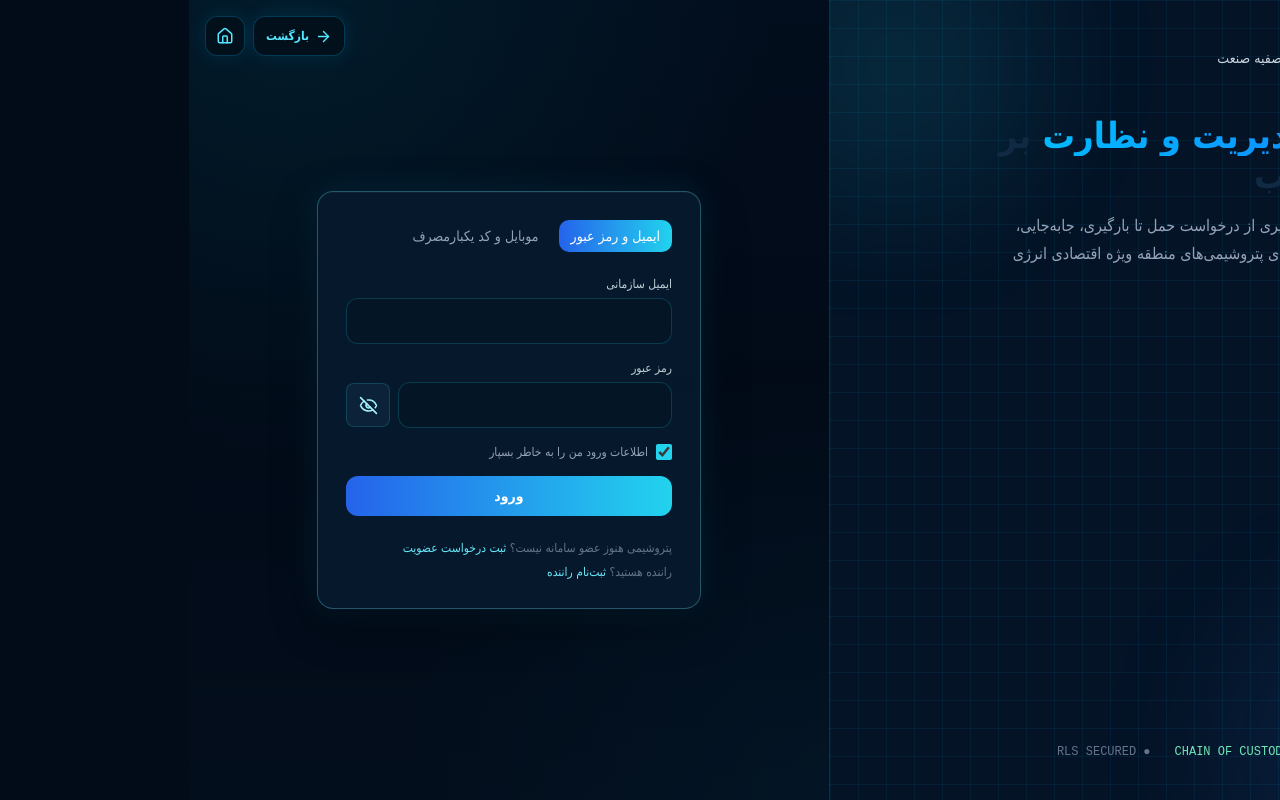
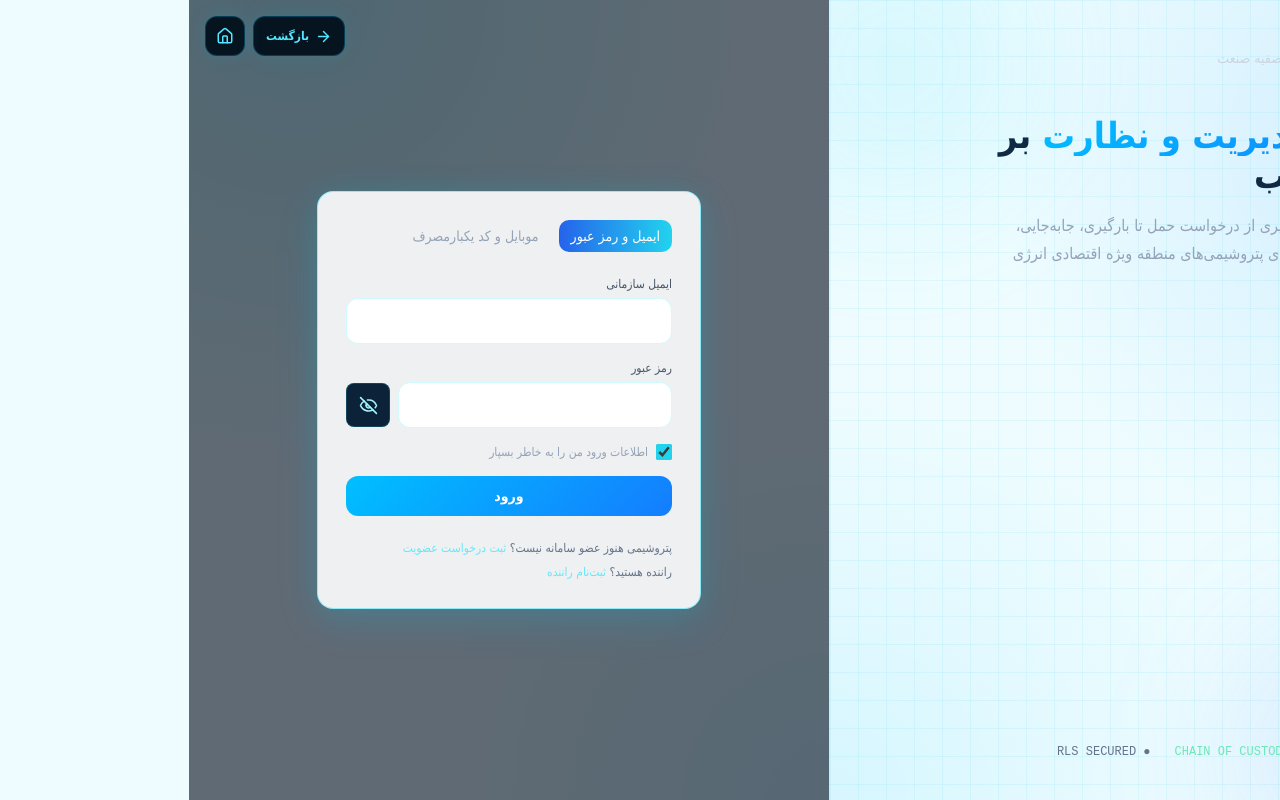
Before and after one commit to javad136999/transport, a Next.js app: page /login in a window 1280 px wide. Built offline with nearby package versions, Linux system fonts and the light colour scheme; no server answers; a small style sheet from the web is missing.

Commit message:
Restore light turquoise theme

```diff
--- a/src/app/globals.css
+++ b/src/app/globals.css
@@ -7,80 +7,77 @@
 :root {
   --font-vazir: "Vazirmatn", Tahoma, sans-serif;
   --font-mono: "JetBrains Mono", "Courier New", monospace;
-  color-scheme: dark;
+  color-scheme: light;
 }
 
-html { direction: rtl; background: #020b18; }
+html { direction: rtl; background: #eefcff; }
 body {
   @apply bg-base text-ink font-vazir antialiased;
   min-height: 100dvh;
   overflow-x: hidden;
-  background-color: #020b18;
+  background-color: #eefcff;
   background-image:
-    radial-gradient(circle at 8% 0%, rgba(0, 238, 255, .16), transparent 34%),
-    radial-gradient(circle at 95% 18%, rgba(0, 119, 255, .15), transparent 30%),
-    radial-gradient(circle at 50% 100%, rgba(0, 191, 255, .10), transparent 42%),
-    linear-gradient(180deg, #031225 0%, #020b18 48%, #041322 100%);
+    radial-gradient(circle at 8% 0%, rgba(0, 205, 220, .18), transparent 34%),
+    radial-gradient(circle at 95% 18%, rgba(0, 140, 255, .12), transparent 30%),
+    radial-gradient(circle at 50% 100%, rgba(0, 191, 255, .10), transparent 40%);
   background-attachment: fixed;
 }
 
-::selection { @apply bg-brand/30 text-white; }
+::selection { @apply bg-brand/25; }
 
 .grid-backdrop {
-  background-color: #041326;
-  background-image: linear-gradient(rgba(0, 191, 255, .065) 1px, transparent 1px), linear-gradient(90deg, rgba(0, 191, 255, .065) 1px, transparent 1px);
+  background-image: linear-gradient(rgba(0, 188, 212, .07) 1px, transparent 1px), linear-gradient(90deg, rgba(0, 188, 212, .07) 1px, transparent 1px);
   background-size: 28px 28px;
 }
 
 .panel {
-  @apply bg-[#071a2e]/90 border border-cyan-400/20 rounded-2xl;
-  box-shadow: 0 10px 35px rgba(0, 0, 0, .28), 0 0 24px rgba(0, 191, 255, .06);
-  backdrop-filter: blur(16px);
+  @apply bg-white/90 border border-cyan-100 rounded-2xl;
+  box-shadow: 0 10px 35px rgba(0, 130, 170, .10);
+  backdrop-filter: blur(12px);
 }
 .panel-glow {
-  @apply bg-[#071a2e]/90 border border-cyan-300/30 rounded-2xl shadow-glow-cyan;
-  box-shadow: 0 14px 45px rgba(0, 0, 0, .34), 0 0 32px rgba(0, 191, 255, .12), inset 0 1px 0 rgba(255,255,255,.035);
-  backdrop-filter: blur(18px);
+  @apply bg-white/90 border border-cyan-300/70 rounded-2xl shadow-glow-cyan;
+  box-shadow: 0 12px 40px rgba(0, 191, 255, .16), 0 0 25px rgba(0, 220, 220, .10);
 }
 
-.kpi-value { @apply font-mono text-2xl tracking-tight text-white; }
-.data-table th { @apply text-cyan-100/75 text-xs font-medium text-right py-2 px-3 border-b border-cyan-400/15; }
-.data-table td { @apply text-slate-100 text-sm py-2 px-3 border-b border-cyan-400/10; }
-.data-table tr:hover td { @apply bg-cyan-400/5; }
+.kpi-value { @apply font-mono text-2xl tracking-tight text-ink; }
+.data-table th { @apply text-slate-600 text-xs font-normal text-right py-2 px-3 border-b border-cyan-100; }
+.data-table td { @apply text-sm py-2 px-3 border-b border-cyan-50; }
+.data-table tr:hover td { @apply bg-cyan-50/70; }
 .status-dot { @apply inline-block w-2 h-2 rounded-full ml-1.5 align-middle; }
 .text-gradient { @apply bg-aqua-eco bg-clip-text text-transparent; }
 
 .btn-primary {
-  @apply bg-gradient-to-l from-cyan-400 to-blue-600 text-white text-sm font-bold py-2.5 px-5 rounded-xl transition-all hover:shadow-glow-cyan hover:brightness-110 active:scale-[.98];
+  @apply bg-aqua-eco text-white text-sm font-bold py-2.5 px-5 rounded-xl transition-all hover:shadow-glow-cyan hover:brightness-105 active:scale-[.98];
 }
 .btn-secondary {
-  @apply bg-[#0b2238] hover:bg-cyan-400/10 text-slate-100 text-sm font-medium py-2.5 px-5 rounded-xl border border-cyan-400/20 transition-colors;
+  @apply bg-white hover:bg-cyan-50 text-slate-800 text-sm font-medium py-2.5 px-5 rounded-xl border border-cyan-100 transition-colors;
 }
 .btn-outline-eco {
-  @apply bg-transparent text-emerald-300 border border-emerald-400/40 text-sm font-medium py-2.5 px-5 rounded-xl transition-all hover:bg-emerald-400/10;
+  @apply bg-transparent text-emerald-700 border border-emerald-300 text-sm font-medium py-2.5 px-5 rounded-xl transition-all hover:bg-emerald-50;
 }
 .btn-driver {
-  @apply w-full text-white text-base font-bold py-4 rounded-xl shadow-glow-cyan active:scale-[.98] transition-transform bg-gradient-to-l from-cyan-400 to-blue-600;
+  @apply w-full text-white text-base font-bold py-4 rounded-xl shadow-glow-cyan active:scale-[.98] transition-transform bg-aqua-eco;
 }
 
-.field-label { @apply block text-xs text-cyan-50/80 mb-1.5; }
+.field-label { @apply block text-xs text-slate-600 mb-1.5; }
 .field-input {
-  @apply w-full bg-[#041526] border border-cyan-400/20 rounded-xl px-3 py-3 text-sm text-white placeholder:text-slate-500 focus:outline-none focus:ring-2 focus:ring-cyan-300/30 focus:border-cyan-300 transition-colors;
+  @apply w-full bg-white border border-cyan-100 rounded-xl px-3 py-3 text-sm text-slate-900 placeholder:text-slate-400 focus:outline-none focus:ring-2 focus:ring-cyan-300/50 focus:border-cyan-400 transition-colors;
 }
-.role-card { @apply panel p-5 text-right cursor-pointer transition-all hover:border-cyan-300/60 hover:shadow-glow-cyan; }
-.role-card.active { @apply border-cyan-300/70 shadow-glow-cyan bg-cyan-400/10; }
+.role-card { @apply panel p-5 text-right cursor-pointer transition-all hover:border-cyan-300 hover:shadow-glow-cyan; }
+.role-card.active { @apply border-cyan-400 shadow-glow-cyan bg-cyan-50; }
 
-.live-tanker-marker { position:relative; width:34px; height:34px; border:1px solid rgba(0, 238, 255, .85); border-radius:999px; background:rgba(3, 25, 43, .96); color:#55eaff; box-shadow:0 0 0 5px rgba(0, 191, 255, .10),0 0 24px rgba(0, 191, 255, .55); cursor:pointer; display:grid; place-items:center; }
+.live-tanker-marker { position:relative; width:34px; height:34px; border:1px solid rgba(0, 175, 205, .75); border-radius:999px; background:rgba(240, 253, 255, .96); color:#009bb5; box-shadow:0 0 0 5px rgba(0, 191, 255, .10),0 0 24px rgba(0, 191, 255, .42); cursor:pointer; display:grid; place-items:center; }
 .live-tanker-icon { font-size:14px; transform:rotate(90deg); }
-.live-tanker-pulse { position:absolute; inset:-7px; border:1px solid rgba(0, 238, 255, .45); border-radius:999px; animation:tankerPulse 2s ease-out infinite; }
+.live-tanker-pulse { position:absolute; inset:-7px; border:1px solid rgba(0, 191, 255, .38); border-radius:999px; animation:tankerPulse 2s ease-out infinite; }
 @keyframes tankerPulse { 0%{transform:scale(.75);opacity:.8} 100%{transform:scale(1.35);opacity:0} }
 .live-popup { min-width:210px; color:#12343d; font-family:Vazirmatn,Tahoma,sans-serif; }
 .live-popup-title { font-weight:800;font-size:14px;margin-bottom:10px; }
 .live-popup-row { display:flex;justify-content:space-between;gap:16px;padding:5px 0;border-bottom:1px solid #dceff3;font-size:12px; }
 .live-popup-row span { color:#71808a; }
 .live-popup-time { margin-top:9px;font-size:10px;color:#8a969d; }
-.risk-low { color:#22d3a3; }.risk-medium { color:#f6b73c; }.risk-high { color:#ff4d5f; }
-.maplibregl-popup-content { border-radius:14px!important;padding:14px!important;box-shadow:0 18px 50px rgba(0, 0, 0, .35)!important; }
+.risk-low { color:#079669; }.risk-medium { color:#c27700; }.risk-high { color:#d02c4d; }
+.maplibregl-popup-content { border-radius:14px!important;padding:14px!important;box-shadow:0 18px 50px rgba(0, 110, 150, .20)!important; }
 .maplibregl-ctrl-group { overflow:hidden;border-radius:10px!important; }
 
 @media (max-width: 767px) {
```
